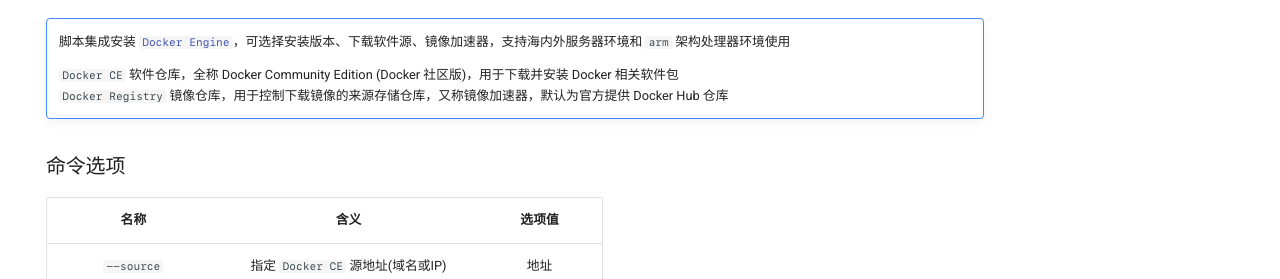
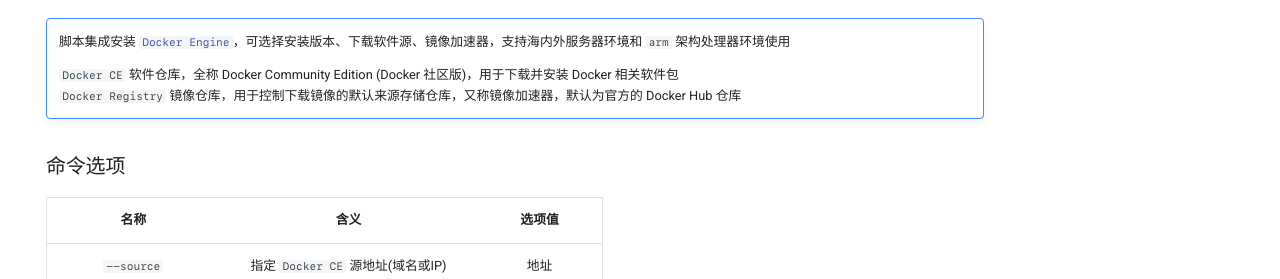
Before and after one commit to SuperManito/LinuxMirrors, an MkDocs documentation site: the page built from docs/other/index.md, in a window 1280 px wide and 900 px high, scrolled down 469 px. Shown: the part 172-451 px from the top of the window. Built offline with MkDocs 1.6.1 and Material for MkDocs 9.7.7, drawn with Linux system fonts in a browser that asks for light colours; comment, search, counter and statistics services are not loaded.

Commit message:
更新文档

```diff
--- a/docs/other/index.md
+++ b/docs/other/index.md
@@ -53,7 +53,7 @@
     脚本集成安装 [`Docker Engine`](https://docs.docker.com/engine)，可选择安装版本、下载软件源、镜像加速器，支持海内外服务器环境和 `arm` 架构处理器环境使用
 
     `Docker CE` 软件仓库，全称 Docker Community Edition (Docker 社区版)，用于下载并安装 Docker 相关软件包
-    `Docker Registry` 镜像仓库，用于控制下载镜像的来源存储仓库，又称镜像加速器，默认为官方提供 Docker Hub 仓库
+    `Docker Registry` 镜像仓库，用于控制下载镜像的默认来源存储仓库，又称镜像加速器，默认为官方的 Docker Hub 仓库
 
 ### 命令选项
 
```
Also changed, not shown: docs/mirrors/index.md (+1 -1 lines), docs/use/command-options.md (+1 -1 lines).
